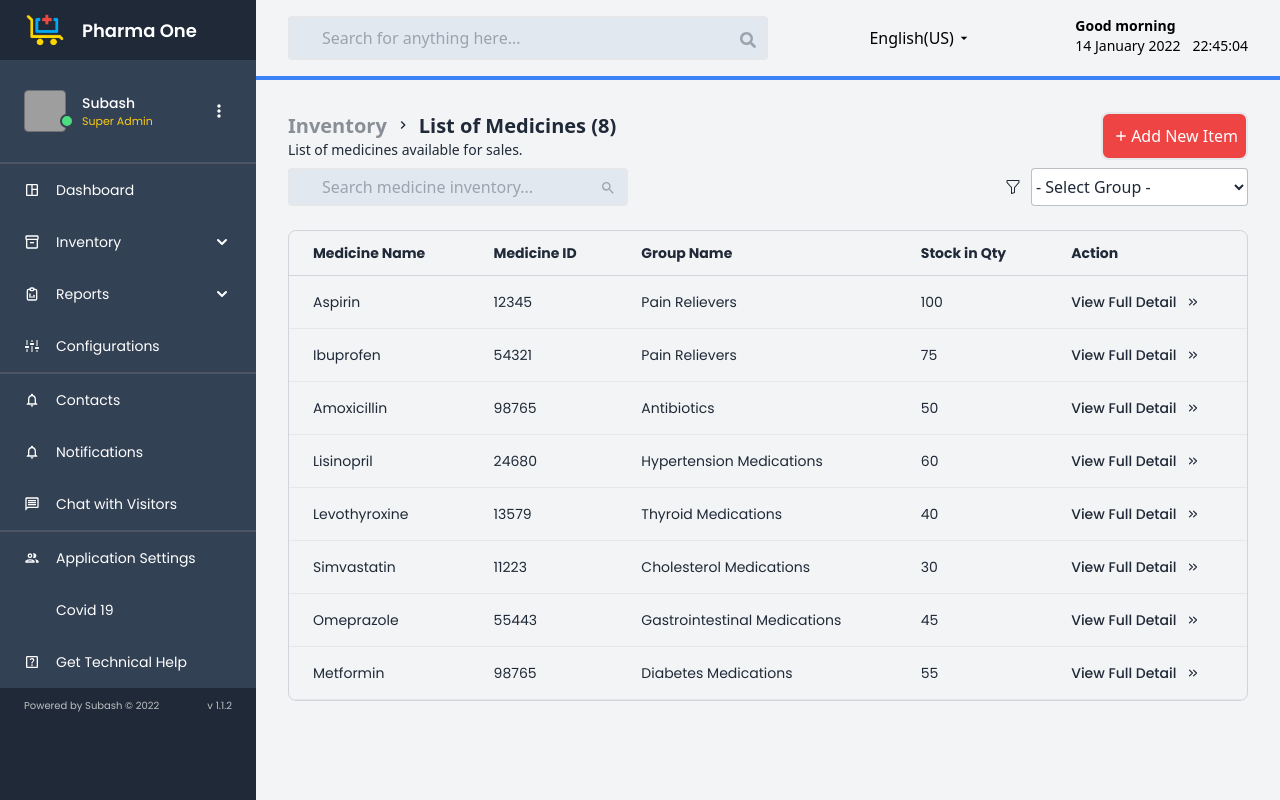
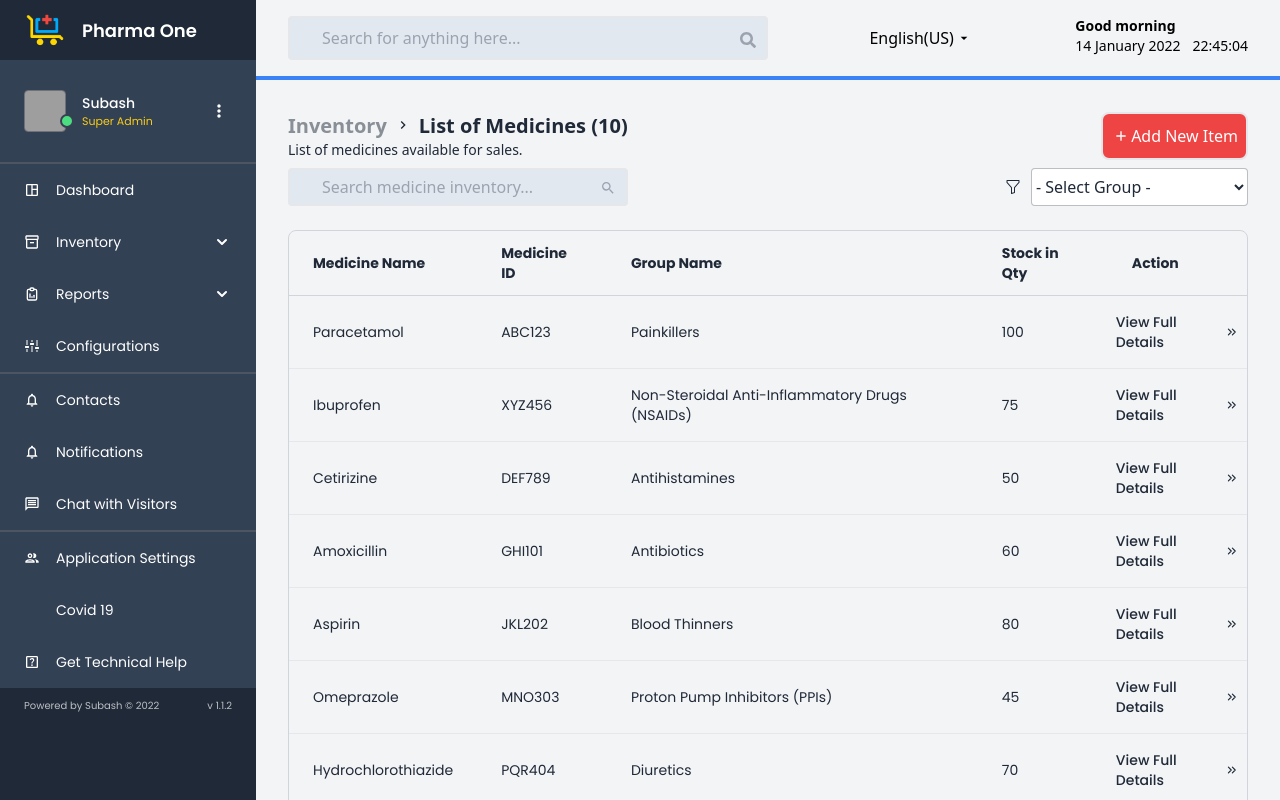
Before and after one commit to WandaWeira/pharmacy, a React (Vite) app: page /medicineList in a window 1280 px wide. Shown: the top 800 px of the page. Built offline with nearby package versions, Linux system fonts and the light colour scheme; grey boxes are pictures that could not be loaded; some icons are missing.

Commit message:
fixed some errors

```diff
--- a/src/components/AddNewMedicine.jsx
+++ b/src/components/AddNewMedicine.jsx
@@ -2,7 +2,7 @@ import { useState } from "react";
 import { MdChevronRight } from "react-icons/md";
 import { Link } from "react-router-dom";
 
-import data from "../data/data";
+import { data, groupNames } from "../data/data.js";
 
 const AddNewMedicine = () => {
   const initialState = {
@@ -112,8 +112,8 @@ const AddNewMedicine = () => {
                 }
               >
                 <option value="">- Select Group -</option>
-                {data.map((item, index) => (
-                  <option key={index} value={item.groupName}>
+                {groupNames.map((item, index) => (
+                  <option key={item.id} value={item.groupName}>
                     {item.groupName}
                   </option>
                 ))}
--- a/src/components/Inventory.jsx
+++ b/src/components/Inventory.jsx
@@ -9,9 +9,9 @@ const Inventory = () => {
           <h2 className="text-xl font-bold">Inventory</h2>
           <h3>List of medicines available for sale</h3>
         </div>
-        <button className="flex justify-between items-center rounded p-2 border-2 text-white bg-red-500">
+        <button className="flex justify-between items-center rounded hover:bg-red-600  p-2 text-white bg-red-500 ">
           <MdAdd className="w-5" />
-          <h3>Add New Item</h3>
+          Add New Item
         </button>
       </div>
       <CardSmall />
--- a/src/components/MedicineDetails.jsx
+++ b/src/components/MedicineDetails.jsx
@@ -1,13 +1,12 @@
 import React from "react";
 import { BiEdit } from "react-icons/bi";
-import data from "../data/data.js";
 import { MdChevronRight, MdDeleteOutline } from "react-icons/md";
 import { Link, useParams } from "react-router-dom";
 import { FaSearch } from "react-icons/fa";
 import CardDetails from "./CardDetails";
 import CardLarge from "./CardLarge";
 
-
+import { data } from "../data/data.js";
 const MedicineDetails = () => {
   const { itemId } = useParams();
   // Fetch medicine details based on itemId
@@ -81,7 +80,7 @@ const MedicineDetails = () => {
         />
       </div>
       <div className="rounded border border-red-500 w-44 text-red-500 flex items-center p-2 my-8 text-sm">
-        <MdDeleteOutline className="w-14"/>
+        <MdDeleteOutline className="w-14" />
         <button className="uppercase h-46 w-full">Delete medicine</button>
       </div>
     </>
--- a/src/components/MedicineGroups.jsx
+++ b/src/components/MedicineGroups.jsx
@@ -2,7 +2,7 @@ import { MdChevronRight, MdSearch, MdAdd } from "react-icons/md";
 import { Link, useNavigate } from "react-router-dom";
 import TableMedicinesGroups from "./Tables/TableMedicineGroup";
 
-import data from "../data/data.js";
+import { data } from "../data/data.js";
 import { useState } from "react";
 
 const MedicineGroups = () => {
--- a/src/components/MedicineList.jsx
+++ b/src/components/MedicineList.jsx
@@ -4,7 +4,7 @@ import { MdAdd, MdChevronRight, MdSearch } from "react-icons/md";
 import { Link, useNavigate } from "react-router-dom";
 import Table from "./Tables/Table";
 
-import data from "../data/data.js";
+import { data, groupNames } from "../data/data";
 
 const MedicineList = () => {
   const navigateTo = useNavigate();
@@ -81,7 +81,7 @@ const MedicineList = () => {
               }}
             >
               <option value="">- Select Group -</option>
-              {data.map((item, index) => (
+              {groupNames.map((item, index) => (
                 <option key={index} value={item.groupName}>
                   {item.groupName}
                 </option>
--- a/src/components/Tables/Table.jsx
+++ b/src/components/Tables/Table.jsx
@@ -34,15 +34,15 @@ const Table = ({ data }) => {
               <td className="px-6 py-4 ">{item.medicineID}</td>
               <td className="px-6 py-4 ">{item.groupName}</td>
               <td className="px-6 py-4 ">{item.stockInQty}</td>
-              <td className="px-6 py-4  text-right">
+              <td className="px-2 py-4  text-left ">
                 <Link
                   to={{
                     pathname: `/detail/${item.medicineID}`,
                     state: { medicine: item },
                   }}
-                  className="font-medium flex items-center gap-2.5 hover:underline"
+                  className="font-medium flex items-center hover:underline"
                 >
-                  <span>View Full Detail</span> <FiChevronsRight />
+                  View Full Details <FiChevronsRight />
                 </Link>
               </td>
             </tr>
--- a/src/data/data.js
+++ b/src/data/data.js
@@ -1,51 +1,97 @@
 const data = [
   {
-    medicineName: "Aspirin",
-    medicineID: "12345",
-    groupName: "Pain Relievers",
-    stockInQty: 100,
+    medicineName: "Paracetamol",
+    medicineID: "ABC123",
+    groupName: "Painkillers",
+    stockInQty: "100",
+    howToUse: "Take 1 tablet every 4-6 hours as needed.",
+    sideEffects: "Nausea, Headache",
   },
   {
     medicineName: "Ibuprofen",
-    medicineID: "54321",
-    groupName: "Pain Relievers",
-    stockInQty: 75,
+    medicineID: "XYZ456",
+    groupName: "Non-Steroidal Anti-Inflammatory Drugs (NSAIDs)",
+    stockInQty: "75",
+    howToUse: "Take 1-2 tablets with food, every 6-8 hours.",
+    sideEffects: "Stomach irritation, Allergic reactions",
+  },
+  {
+    medicineName: "Cetirizine",
+    medicineID: "DEF789",
+    groupName: "Antihistamines",
+    stockInQty: "50",
+    howToUse: "Take 1 tablet daily for allergy relief.",
+    sideEffects: "Drowsiness, Dry mouth",
   },
   {
     medicineName: "Amoxicillin",
-    medicineID: "98765",
+    medicineID: "GHI101",
     groupName: "Antibiotics",
-    stockInQty: 50,
+    stockInQty: "60",
+    howToUse: "Take as prescribed by a doctor.",
+    sideEffects: "Diarrhea, Skin rash",
   },
   {
-    medicineName: "Lisinopril",
-    medicineID: "24680",
-    groupName: "Hypertension Medications",
-    stockInQty: 60,
+    medicineName: "Aspirin",
+    medicineID: "JKL202",
+    groupName: "Blood Thinners",
+    stockInQty: "80",
+    howToUse: "Take 1-2 tablets with water, as needed.",
+    sideEffects: "Upset stomach, Bleeding",
   },
   {
-    medicineName: "Levothyroxine",
-    medicineID: "13579",
-    groupName: "Thyroid Medications",
-    stockInQty: 40,
+    medicineName: "Omeprazole",
+    medicineID: "MNO303",
+    groupName: "Proton Pump Inhibitors (PPIs)",
+    stockInQty: "45",
+    howToUse: "Take 1 capsule daily before a meal.",
+    sideEffects: "Headache, Nausea",
+  },
+  {
+    medicineName: "Hydrochlorothiazide",
+    medicineID: "PQR404",
+    groupName: "Diuretics",
+    stockInQty: "70",
+    howToUse: "Take 1 tablet daily in the morning.",
+    sideEffects: "Increased urination, Dizziness",
   },
   {
     medicineName: "Simvastatin",
-    medicineID: "11223",
-    groupName: "Cholesterol Medications",
-    stockInQty: 30,
+    medicineID: "STU505",
+    groupName: "Statins",
+    stockInQty: "55",
+    howToUse: "Take 1 tablet daily in the evening.",
+    sideEffects: "Muscle pain, Liver problems",
   },
   {
-    medicineName: "Omeprazole",
-    medicineID: "55443",
-    groupName: "Gastrointestinal Medications",
-    stockInQty: 45,
+    medicineName: "Losartan",
+    medicineID: "VWX606",
+    groupName: "Angiotensin II Receptor Blockers (ARBs)",
+    stockInQty: "65",
+    howToUse: "Take 1 tablet daily with or without food.",
+    sideEffects: "Dizziness, Cough",
   },
   {
     medicineName: "Metformin",
-    medicineID: "98765",
-    groupName: "Diabetes Medications",
-    stockInQty: 55,
+    medicineID: "YZA707",
+    groupName: "Antidiabetic Drugs",
+    stockInQty: "85",
+    howToUse: "Take as directed by your healthcare provider.",
+    sideEffects: "Upset stomach, Diarrhea",
   },
 ];
-export default data;
+
+const groupNames = [
+  { id: 1, groupName: "Painkillers" },
+  { id: 2, groupName: "Non-Steroidal Anti-Inflammatory Drugs (NSAIDs)" },
+  { id: 3, groupName: "Antihistamines" },
+  { id: 4, groupName: "Antibiotics" },
+  { id: 5, groupName: "Blood Thinners" },
+  { id: 6, groupName: "Proton Pump Inhibitors (PPIs)" },
+  { id: 7, groupName: "Diuretics" },
+  { id: 8, groupName: "Statins" },
+  { id: 9, groupName: "Angiotensin II Receptor Blockers (ARBs)" },
+  { id: 10, groupName: "Antidiabetic Drugs" },
+];
+
+export { data, groupNames };
```
